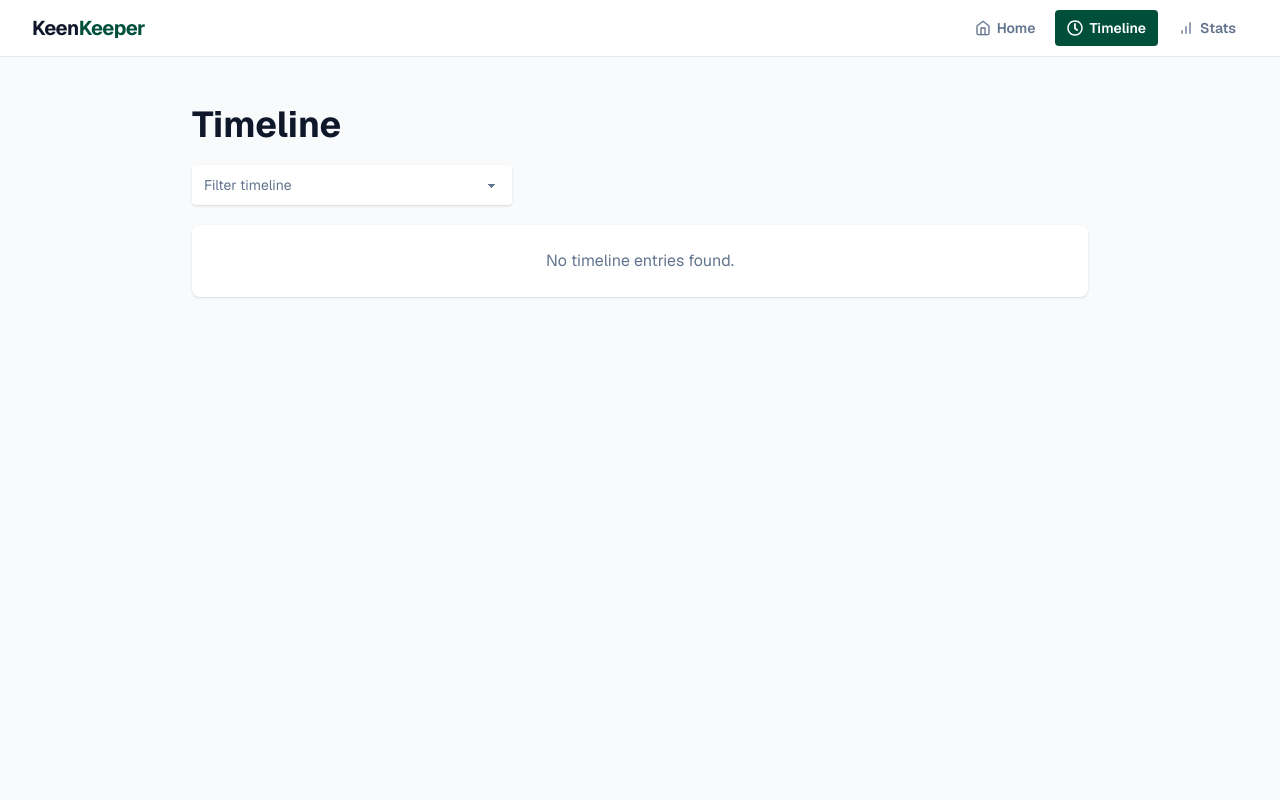
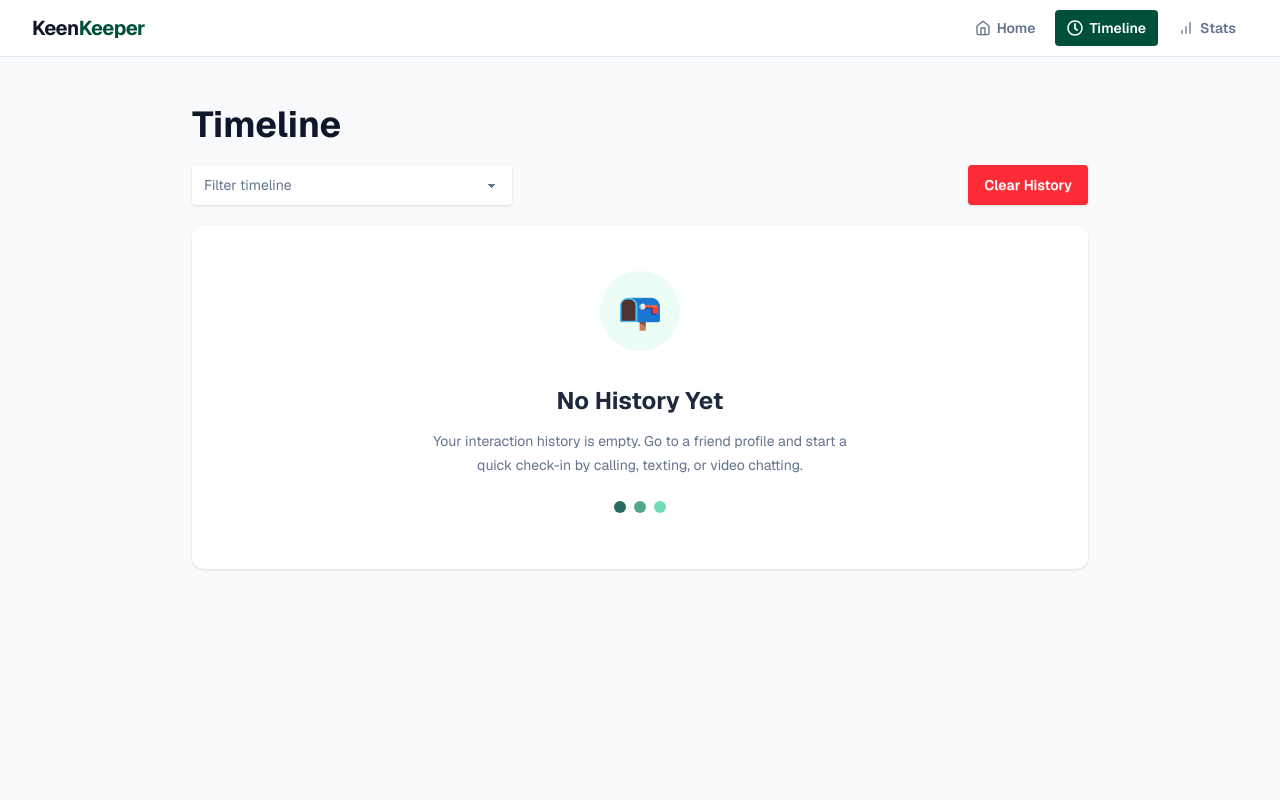
Before and after one commit to Toukir048/keenkepper-web-project, a React (Vite) app: page /timeline in a window 1280 px wide. Shown: the top 800 px of the page. Built offline with nearby package versions, Linux system fonts and the light colour scheme.

Commit message:
feat: add Clear History button and enhance empty state message in Timeline component

```diff
--- a/src/pages/Timeline.jsx
+++ b/src/pages/Timeline.jsx
@@ -1,6 +1,4 @@
 import { useEffect, useState } from "react";
-import { IoCallOutline, IoVideocamOutline } from "react-icons/io5";
-import { MdOutlineTextsms } from "react-icons/md";
 
 export default function Timeline() {
     const [timeline, setTimeline] = useState([]);
@@ -30,21 +28,36 @@ export default function Timeline() {
         });
     };
 
+    const handleClearHistory = () => {
+        localStorage.removeItem("timeline");
+        setTimeline([]);
+        setFilter("all");
+    };
+
     return (
         <section className="min-h-screen bg-[#f8fafc] px-4 py-12 sm:px-6 lg:px-8">
             <div className="mx-auto max-w-4xl">
                 <h1 className="text-4xl font-bold text-slate-900">Timeline</h1>
 
+                <div className="mt-5 flex flex-col gap-3 sm:flex-row sm:items-center sm:justify-between">
                     <select
                         value={filter}
                         onChange={(e) => setFilter(e.target.value)}
-                    className="select mt-5 w-full max-w-xs border-none bg-white text-slate-500 shadow-sm"
+                        className="select w-full max-w-xs border-none bg-white text-slate-500 shadow-sm"
                     >
                         <option value="all">Filter timeline</option>
                         <option value="call">Call</option>
                         <option value="text">Text</option>
                         <option value="video">Video</option>
                     </select>
+
+                    <button
+                        onClick={handleClearHistory}
+                        className="btn border-none bg-red-500 text-white shadow-sm hover:bg-red-600"
+                    >
+                        Clear History
+                    </button>
+                </div>
 
                 <div className="mt-5 space-y-4">
                     {filteredTimeline.length > 0 ? (
@@ -73,8 +86,25 @@ export default function Timeline() {
                             </div>
                         ))
                     ) : (
-                        <div className="rounded-lg bg-white p-6 text-center shadow-sm">
-                            <p className="text-slate-500">No timeline entries found.</p>
+                        <div className="rounded-xl bg-white px-6 py-14 text-center shadow-sm">
+                            <div className="mx-auto flex h-20 w-20 animate-bounce items-center justify-center rounded-full bg-emerald-50">
+                                <span className="text-4xl">📭</span>
+                            </div>
+
+                            <h2 className="mt-6 text-2xl font-bold text-slate-800">
+                                No History Yet
+                            </h2>
+
+                            <p className="mx-auto mt-3 max-w-md text-sm leading-6 text-slate-500">
+                                Your interaction history is empty. Go to a friend profile and start a
+                                quick check-in by calling, texting, or video chatting.
+                            </p>
+
+                            <div className="mt-6 flex justify-center gap-2">
+                                <span className="h-3 w-3 animate-pulse rounded-full bg-emerald-900"></span>
+                                <span className="h-3 w-3 animate-pulse rounded-full bg-emerald-700 [animation-delay:0.2s]"></span>
+                                <span className="h-3 w-3 animate-pulse rounded-full bg-emerald-500 [animation-delay:0.4s]"></span>
+                            </div>
                         </div>
                     )}
                 </div>
```
Lines whose indentation alone changed are shown as unchanged.
